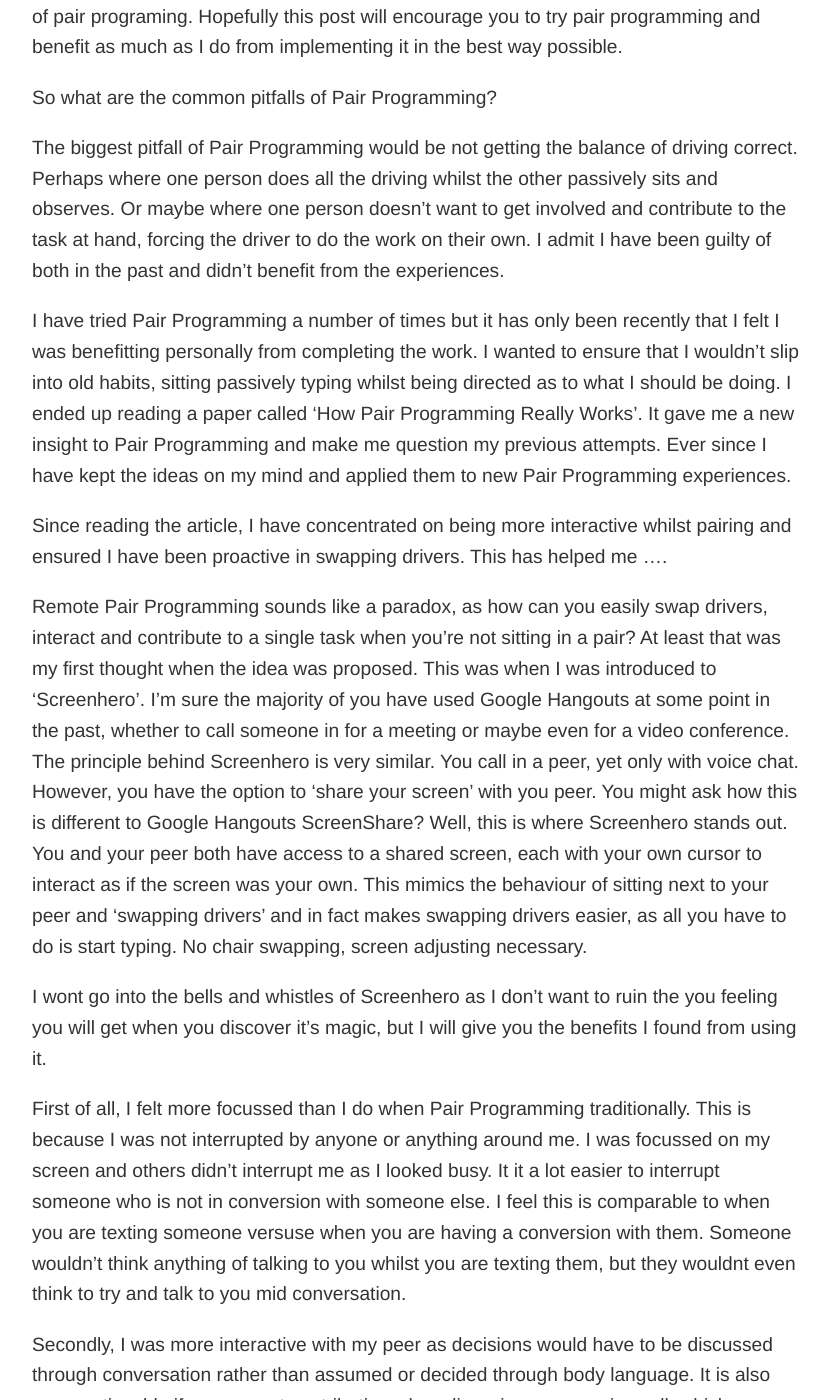
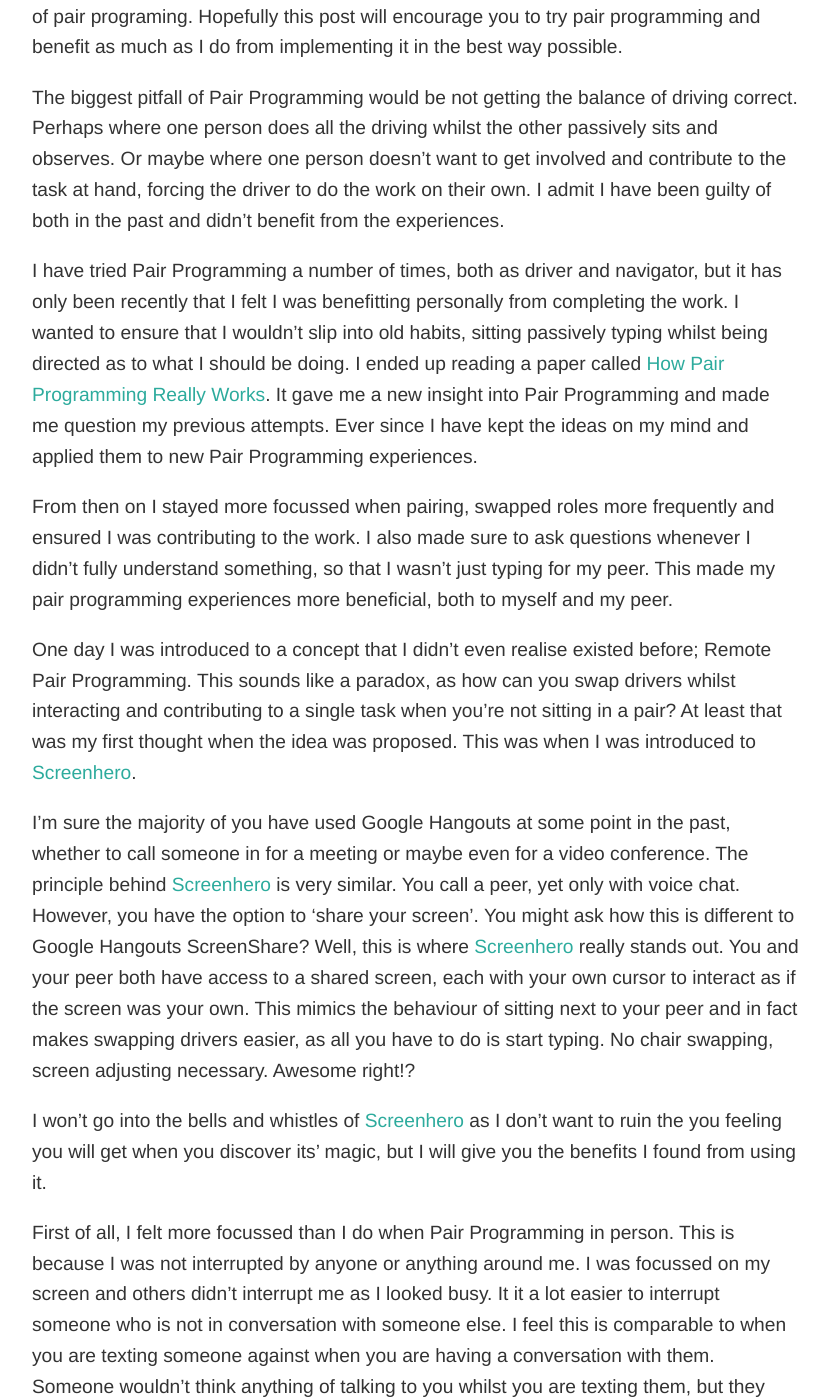
Before and after one commit to holidayextras/holidayextras.github.com, a Jekyll site: the page built from _posts/2016-02-10-remote-pair-programming.md, in a window 1280 px wide and 1400 px high, scrolled down 637 px. Shown: the whole window, without its empty margins (224-1053 px from the left). Built offline with Jekyll 4.4.1, drawn with Linux system fonts in a browser that asks for light colours; nearby versions of some CDN libraries; comment, search, counter and statistics services are not loaded; some of the changed text lies outside the part shown.

Commit message:
Amendments and further focus on RPP

```diff
--- a/_posts/2016-02-10-remote-pair-programming.md
+++ b/_posts/2016-02-10-remote-pair-programming.md
@@ -10,25 +10,24 @@
 
 Pair Programming is a buzz word in our industry that is interpreted in various ways. It has many advantages but only when implemented in the correct way. No one has ever been trained on the 'best pair programming methods' or educated in how to make the most of pair programming. Most of us have tried it but usually we succumb to the common pitfalls of pair programing. Hopefully this post will encourage you to try pair programming and benefit as much as I do from implementing it in the best way possible.
 
-So what are the common pitfalls of Pair Programming?
-
 The biggest pitfall of Pair Programming would be not getting the balance of driving correct. Perhaps where one person does all the driving whilst the other passively sits and observes. Or maybe where one person doesn't want to get involved and contribute to the task at hand, forcing the driver to do the work on their own. I admit I have been guilty of both in the past and didn't benefit from the experiences.
 
-I have tried Pair Programming a number of times but it has only been recently that I felt I was benefitting personally from completing the work. I wanted to ensure that I wouldn't slip into old habits, sitting passively typing whilst being directed as to what I should be doing. I ended up reading a paper called 'How Pair Programming Really Works'. It gave me a new insight to Pair Programming and make me question my previous attempts. Ever since I have kept the ideas on my mind and applied them to new Pair Programming experiences.
+I have tried Pair Programming a number of times, both as driver and navigator, but it has only been recently that I felt I was benefitting personally from completing the work. I wanted to ensure that I wouldn't slip into old habits, sitting passively typing whilst being directed as to what I should be doing. I ended up reading a paper called [How Pair Programming Really Works](https://www.computer.org/cms/Computer.org/ComputingNow/homepage/mostread/MostRead-SW-PairProgrammingReallyWorks.pdf). It gave me a new insight into Pair Programming and made me question my previous attempts. Ever since I have kept the ideas on my mind and applied them to new Pair Programming experiences.
 
-Since reading the article, I have concentrated on being more interactive whilst pairing and ensured I have been proactive in swapping drivers. This has helped me ....
+From then on I stayed more focussed when pairing, swapped roles more frequently and ensured I was contributing to the work. I also made sure to ask questions whenever I didn't fully understand something, so that I wasn't just typing for my peer. This made my pair programming experiences more beneficial, both to myself and my peer.
 
-Remote Pair Programming sounds like a paradox, as how can you easily swap drivers, interact and contribute to a single task when you're not sitting in a pair? At least that was my first thought when the idea was proposed. This was when I was introduced to 'Screenhero'. I'm sure the majority of you have used Google Hangouts at some point in the past, whether to call someone in for a meeting or maybe even for a video conference. The principle behind Screenhero is very similar. You call in a peer, yet only with voice chat. However, you have the option to 'share your screen' with you peer. You might ask how this is different to Google Hangouts ScreenShare? Well, this is where Screenhero stands out. You and your peer both have access to a shared screen, each with your own cursor to interact as if the screen was your own. This mimics the behaviour of sitting next to your peer and 'swapping drivers' and in fact makes swapping drivers easier, as all you have to do is start typing. No chair swapping, screen adjusting necessary.
+One day I was introduced to a concept that I didn't even realise existed before; Remote Pair Programming. This sounds like a paradox, as how can you swap drivers whilst interacting and contributing to a single task when you're not sitting in a pair? At least that was my first thought when the idea was proposed. This was when I was introduced to [Screenhero](https://screenhero.com/).
 
-I wont go into the bells and whistles of Screenhero as I don't want to ruin the you feeling you will get when you discover it's magic, but I will give you the benefits I found from using it.
+I'm sure the majority of you have used Google Hangouts at some point in the past, whether to call someone in for a meeting or maybe even for a video conference. The principle behind [Screenhero](https://screenhero.com/) is very similar. You call a peer, yet only with voice chat. However, you have the option to 'share your screen'. You might ask how this is different to Google Hangouts ScreenShare? Well, this is where [Screenhero](https://screenhero.com/) really stands out. You and your peer both have access to a shared screen, each with your own cursor to interact as if the screen was your own. This mimics the behaviour of sitting next to your peer and in fact makes swapping drivers easier, as all you have to do is start typing. No chair swapping, screen adjusting necessary. Awesome right!?
 
-First of all, I felt more focussed than I do when Pair Programming traditionally. This is because I was not interrupted by anyone or anything around me. I was focussed on my screen and others didn't interrupt me as I looked busy. It it a lot easier to interrupt someone who is not in conversion with someone else. I feel this is comparable to when you are texting someone versuse when you are having a conversion with them. Someone wouldn't think anything of talking to you whilst you are texting them, but they wouldnt even think to try and talk to you mid conversation.
+I won't go into the bells and whistles of [Screenhero](https://screenhero.com/) as I don't want to ruin the you feeling you will get when you discover its' magic, but I will give you the benefits I found from using it.
 
-Secondly, I was more interactive with my peer as decisions would have to be discussed through conversation rather than assumed or decided through body language. It is also more noticeable if you are not contributing when dicussing over a voice call, which prevents one person being too passive.
+First of all, I felt more focussed than I do when Pair Programming in person. This is because I was not interrupted by anyone or anything around me. I was focussed on my screen and others didn't interrupt me as I looked busy. It it a lot easier to interrupt someone who is not in conversation with someone else. I feel this is comparable to when you are texting someone against when you are having a conversation with them. Someone wouldn't think anything of talking to you whilst you are texting them, but they wouldn't even think to talk to you mid conversation.
 
-The most important benefit from my Remote Pair Programming experience however, is the fact it can be done *anywhere*. I could be at home in England pairing up with someone in Portgual. There really are no limitations to where productive Pair Programming can be done and I urge you to try it if you havent' yet. In fact if you haven't, stop reading this and go and try it! It will give you a brand new perspective to Pair Programming.
+Secondly, I was more interactive with my peer during Remote Pair Programming as decisions would have to be discussed through conversation rather than assumed or decided through body language. It is also more noticeable if you are not contributing when discussing over a voice call, which prevents one person being too passive. This meant the navigator was more inclined to contribute by suggesting places to start coding from. It also encouraged the driver to be more descriptive about what they were coding.
+
+The biggest benefit from my Remote Pair Programming experience however, is the fact it can be done *anywhere*. I could be at home in England pairing up with someone in Portugal. There really are no limitations to where productive Pair Programming can be done and I urge you to try it if you haven't yet. In fact if you haven't, stop reading this and go and try it! It will give you a brand new perspective to Pair Programming.
 
 All of these benefits of Remote Pair Programming lead to higher productivity. In fact you will surprise yourself in how much you can get done in such a short space of time. But be warned, it can be very intense so regular breaks are a must to keep those productive juices flowing!
 
-PP article - https://www.computer.org/cms/Computer.org/ComputingNow/homepage/mostread/MostRead-SW-PairProgrammingReallyWorks.pdf
-Screenhero - https://screenhero.com/
+To summise my experiences, even if I was in the same office as the person I was pair programming with, I would choose to pair remotely to improve my productivity and maximise the benefits I would gain from pairing.
```
